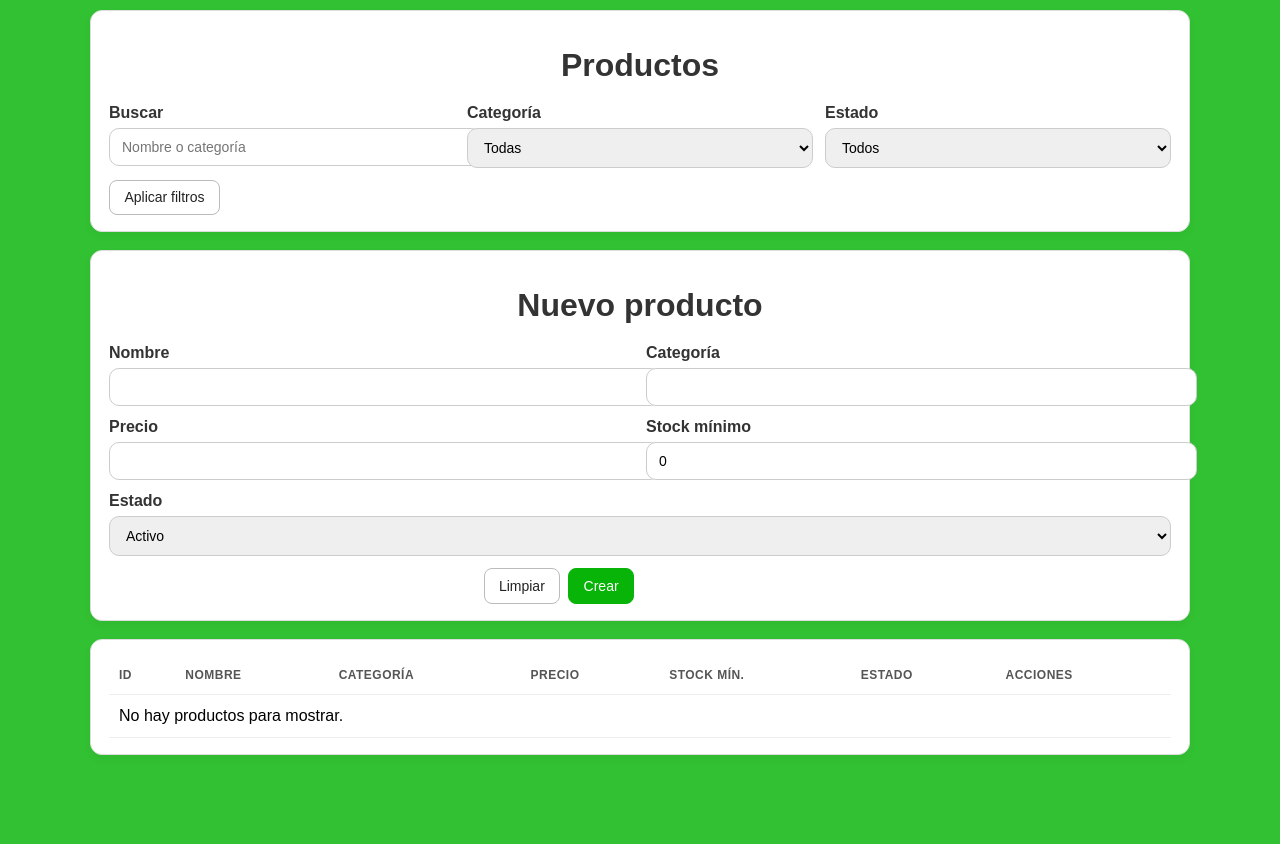
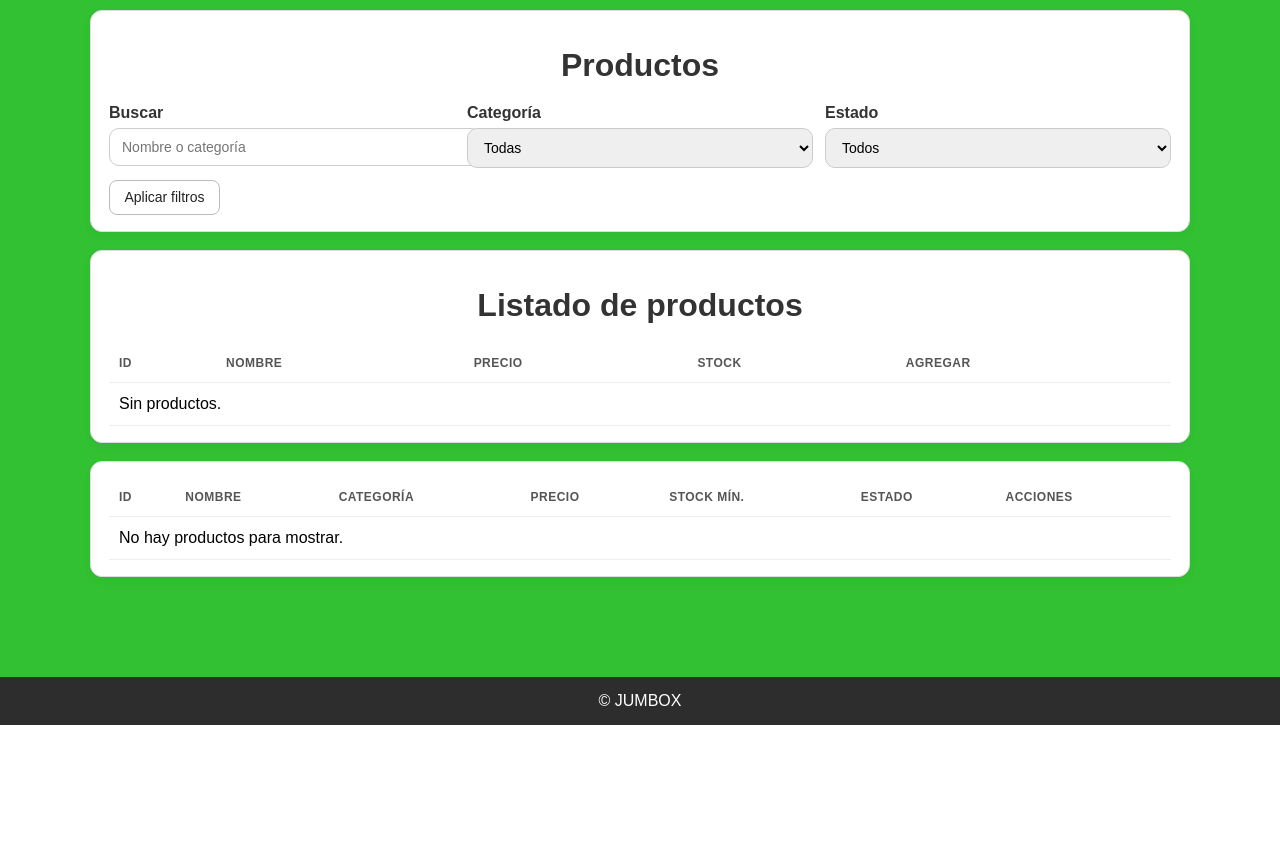
Before and after one commit to AraFrankow/Jumbox-Python, a Flask app: template templates/productos.html in a window 1280 px wide. Shown: the part 123-967 px from the top of the page. After the commit the page ends 848 px from the top, so only its background shows below. Run offline with Flask 3, Linux system fonts and the light colour scheme; the template is opened without the code that fills it, so the values that code supplies are empty.

Commit message:
funciones de cuando entra a carriti

```diff
--- a/app.py
+++ b/app.py
@@ -14,7 +14,7 @@
 
 
 # =========================
-# Rutas base existentes
+# Rutas base
 # =========================
 @app.route('/')
 def home():
@@ -28,6 +28,10 @@
 def pagina_no_encontrada2(e):
     return render_template('404.html'), 405
 
+
+# =========================
+# Registro / Login / Logout
+# =========================
 @app.route('/registro', methods=['GET', 'POST'])
 def registro():
     if request.method == 'POST':
@@ -93,7 +97,7 @@
 
 
 # =========================
-# Helpers de DB y Carrito
+# Helpers de DB / sesión
 # =========================
 def get_conn():
     """Conexión SQLite con row_factory y FK on."""
@@ -103,36 +107,25 @@
     return conn
 
 def require_login_redirect():
-    """Si no hay sesión, redirige a login y devuelve esa Response; si hay sesión, devuelve None."""
+    """Si no hay sesión, redirige a /login. Si hay sesión, devuelve None."""
     if 'id_cliente' not in session:
         flash("Necesitás iniciar sesión.", "error")
         return redirect(url_for('login'))
     return None
 
 def ensure_carrito_abierto(conn, id_cliente: int):
-    """
-    Busca el carrito del cliente (en tu esquema no hay estado).
-    Si no existe, lo crea.
-    """
+    """Tu tabla carrito no tiene estado: 1 carrito por cliente. Si no existe, lo crea."""
     car = conn.execute(
         "SELECT * FROM carrito WHERE fk_cliente=? LIMIT 1",
         (id_cliente,)
     ).fetchone()
     if car:
         return car
-    cur = conn.execute(
-        "INSERT INTO carrito(fk_cliente) VALUES (?)",
-        (id_cliente,)
-    )
-    return conn.execute(
-        "SELECT * FROM carrito WHERE id_carrito=?",
-        (cur.lastrowid,)
-    ).fetchone()
+    cur = conn.execute("INSERT INTO carrito(fk_cliente) VALUES (?)", (id_cliente,))
+    return conn.execute("SELECT * FROM carrito WHERE id_carrito=?", (cur.lastrowid,)).fetchone()
 
 def leer_items(conn, id_carrito: int):
-    """
-    Lee items del carrito junto con datos del producto.
-    """
+    """Items del carrito + datos de producto."""
     rows = conn.execute("""
         SELECT
             pc.fk_producto              AS producto_id,
@@ -148,13 +141,70 @@
     total = sum(r['subtotal'] for r in rows) if rows else 0.0
     return rows, total
 
+def listar_sucursales(conn):
+    """Tu tabla sucursal no tiene nombre: generamos 'Sucursal #ID'."""
+    return conn.execute("""
+        SELECT id_sucursal AS id, ('Sucursal #' || id_sucursal) AS nombre
+        FROM sucursal
+        ORDER BY id_sucursal
+    """).fetchall()
+
+def listar_categorias(conn):
+    try:
+        return [r['nombre'] for r in conn.execute("SELECT nombre FROM categoria ORDER BY nombre").fetchall()]
+    except sqlite3.Error:
+        return []
+
+
+# =========================
+# Productos (listado mínimo + placeholders CRUD)
+# =========================
+@app.get('/productos')
+def productos():
+    with get_conn() as conn:
+        categorias = listar_categorias(conn)
+        # Alias para que tu template que usa categoria/stock_minimo/activo no rompa.
+        productos = conn.execute("""
+            SELECT
+                id_producto AS id,
+                nombre,
+                precio,
+                stock,                 -- lo usamos si lo querés mostrar
+                NULL  AS categoria,    -- tu tabla no lo tiene como texto
+                0     AS stock_minimo, -- no existe en tu schema
+                1     AS activo        -- no existe en tu schema
+            FROM producto
+            ORDER BY id_producto
+        """).fetchall()
+    return render_template('productos.html', productos=productos, categorias=categorias)
+
+# Placeholders para que productos.html no tire BuildError (implementarán luego)
+@app.post('/productos/crear')
+def productos_crear():
+    flash("Crear producto: pendiente de implementar", "error")
+    return redirect(url_for('productos'))
+
+@app.post('/productos/editar')
+def productos_editar():
+    flash("Editar producto: pendiente de implementar", "error")
+    return redirect(url_for('productos'))
+
+@app.post('/productos/<int:prod_id>/activar')
+def productos_activar(prod_id):
+    flash(f"Activar producto {prod_id}: pendiente", "error")
+    return redirect(url_for('productos'))
+
+@app.post('/productos/<int:prod_id>/desactivar')
+def productos_desactivar(prod_id):
+    flash(f"Desactivar producto {prod_id}: pendiente", "error")
+    return redirect(url_for('productos'))
+
 
 # =========================
 # Carrito (sin JS, adaptado a tu DB)
 # =========================
 @app.get('/carrito')
 def carrito():
-    # Login requerido
     resp = require_login_redirect()
     if resp:
         return resp
@@ -163,23 +213,45 @@
     cliente = {"id_cliente": id_cliente, "nombre": session.get('nombre', 'Usuario')}
 
     with get_conn() as conn:
+        # sucursales
+        sucursales = listar_sucursales(conn)
+        if not sucursales:
+            flash("No hay sucursales cargadas.", "error")
+            return redirect(url_for('home'))
+
+        if 'sucursal_id' not in session:
+            session['sucursal_id'] = sucursales[0]['id']
+        sucursal_actual = next((s for s in sucursales if s['id'] == session['sucursal_id']), sucursales[0])
+
+        # carrito + items
         car = ensure_carrito_abierto(conn, id_cliente)
         items, total = leer_items(conn, car['id_carrito'])
 
-        # categorías solo si existe esa tabla (para el menú del header)
-        try:
-            categorias = [r['nombre'] for r in conn.execute("SELECT nombre FROM categoria").fetchall()]
-        except sqlite3.Error:
-            categorias = []
+        categorias = listar_categorias(conn)
 
     return render_template(
         'carrito.html',
         cliente=cliente,
         categorias=categorias,
+        sucursales=sucursales,
+        sucursal_actual=sucursal_actual,
         items=items,
         total=total,
         metodos_pago=['EFECTIVO', 'TARJETA']
     )
+
+@app.post('/carrito/sucursal')
+def carrito_cambiar_sucursal():
+    resp = require_login_redirect()
+    if resp:
+        return resp
+    sucursal_id = request.form.get('sucursal_id', type=int)
+    if not sucursal_id:
+        flash("Seleccioná una sucursal.", "error")
+    else:
+        session['sucursal_id'] = sucursal_id
+        flash("Sucursal actualizada.", "success")
+    return redirect(url_for('carrito'))
 
 @app.post('/carrito/items/update')
 def carrito_actualizar_item():
@@ -198,7 +270,6 @@
     with get_conn() as conn:
         car = ensure_carrito_abierto(conn, id_cliente)
 
-        # Existe el item?
         ex = conn.execute("""
             SELECT id_producto_carrito
             FROM producto_carrito
@@ -249,7 +320,7 @@
         return resp
 
     metodo_pago   = request.form.get('metodo_pago')
-    observaciones = request.form.get('observaciones', '')  # por ahora no se guarda
+    observaciones = request.form.get('observaciones', '')  # hoy no se persiste
 
     if metodo_pago not in ('EFECTIVO', 'TARJETA'):
         flash("Seleccioná un método de pago válido.", "error")
@@ -271,13 +342,13 @@
             flash("Tu carrito está vacío.", "error")
             return redirect(url_for('carrito'))
 
-        # Validar stock global (según tu schema)
+        # Validar stock global (tu schema)
         for it in items:
             if it['stock'] < it['cantidad']:
                 flash("Stock insuficiente para uno o más productos.", "error")
                 return redirect(url_for('carrito'))
 
-        # Descontar stock y vaciar carrito (versión mínima con tu schema actual)
+        # Descontar stock y vaciar carrito (versión mínima)
         for it in items:
             conn.execute("""
                 UPDATE producto
@@ -290,6 +361,10 @@
     flash("¡Compra confirmada! (se descontó stock y se vació el carrito)", "success")
     return redirect(url_for('carrito'))
 
+
+# =========================
+# Utilidad
+# =========================
 @app.get("/healthz")
 def healthz():
     return "ok", 200
--- a/templates/productos.html
+++ b/templates/productos.html
@@ -75,42 +75,36 @@
     </form>
   </section>
 
-  <!-- ALTA / EDICIÓN -->
-  <section class="card">
-    <h2>{{ 'Editar producto' if producto_editar else 'Nuevo producto' }}</h2>
-    <form method="post" action="{{ url_for('productos_editar') if producto_editar else url_for('productos_crear') }}" class="grid grid2">
-      {% if producto_editar %}
-        <input type="hidden" name="id" value="{{ producto_editar.id }}">
-      {% endif %}
-      <div>
-        <label>Nombre</label>
-        <input name="nombre" required value="{{ producto_editar.nombre if producto_editar else '' }}">
-      </div>
-      <div>
-        <label>Categoría</label>
-        <input name="categoria" required value="{{ producto_editar.categoria if producto_editar else '' }}">
-      </div>
-      <div>
-        <label>Precio</label>
-        <input type="number" name="precio" min="0" step="0.01" required value="{{ '%.2f'|format(producto_editar.precio) if producto_editar else '' }}">
-      </div>
-      <div>
-        <label>Stock mínimo</label>
-        <input type="number" name="stock_minimo" min="0" step="1" required value="{{ producto_editar.stock_minimo if producto_editar else 0 }}">
-      </div>
-      <div style="grid-column:1/-1">
-        <label>Estado</label>
-        <select name="activo">
-          <option value="1" {{ 'selected' if (producto_editar and producto_editar.activo) else '' }}>Activo</option>
-          <option value="0" {{ 'selected' if (producto_editar and not producto_editar.activo) else '' }}>Inactivo</option>
-        </select>
-      </div>
-      <div class="acciones">
-        <a class="btn" href="{{ url_for('productos') }}">Limpiar</a>
-        <button class="btn primary">{{ 'Guardar cambios' if producto_editar else 'Crear' }}</button>
-      </div>
-    </form>
-  </section>
+  <!-- Reemplaza TODO el bloque de ALTA/EDICIÓN y Acciones por esto -->
+<section class="card">
+  <h2>Listado de productos</h2>
+  <div class="tabla-wrapper">
+    <table class="tabla">
+      <thead>
+        <tr><th>ID</th><th>Nombre</th><th class="right">Precio</th><th class="center">Stock</th><th class="right">Agregar</th></tr>
+      </thead>
+      <tbody>
+        {% for p in productos %}
+        <tr>
+          <td>#{{ p.id }}</td>
+          <td>{{ p.nombre }}</td>
+          <td class="right">${{ '%.2f'|format(p.precio) }}</td>
+          <td class="center">{{ p.stock }}</td>
+          <td class="right">
+            <form method="post" action="{{ url_for('carrito_actualizar_item') }}">
+              <input type="hidden" name="producto_id" value="{{ p.id }}">
+              <input type="number" name="cantidad" min="1" value="1" style="width:80px">
+              <button class="btn">Agregar</button>
+            </form>
+          </td>
+        </tr>
+        {% else %}
+          <tr><td colspan="5" class="center">Sin productos.</td></tr>
+        {% endfor %}
+      </tbody>
+    </table>
+  </div>
+</section>
 
   <!-- LISTADO -->
   <section class="card">
```
